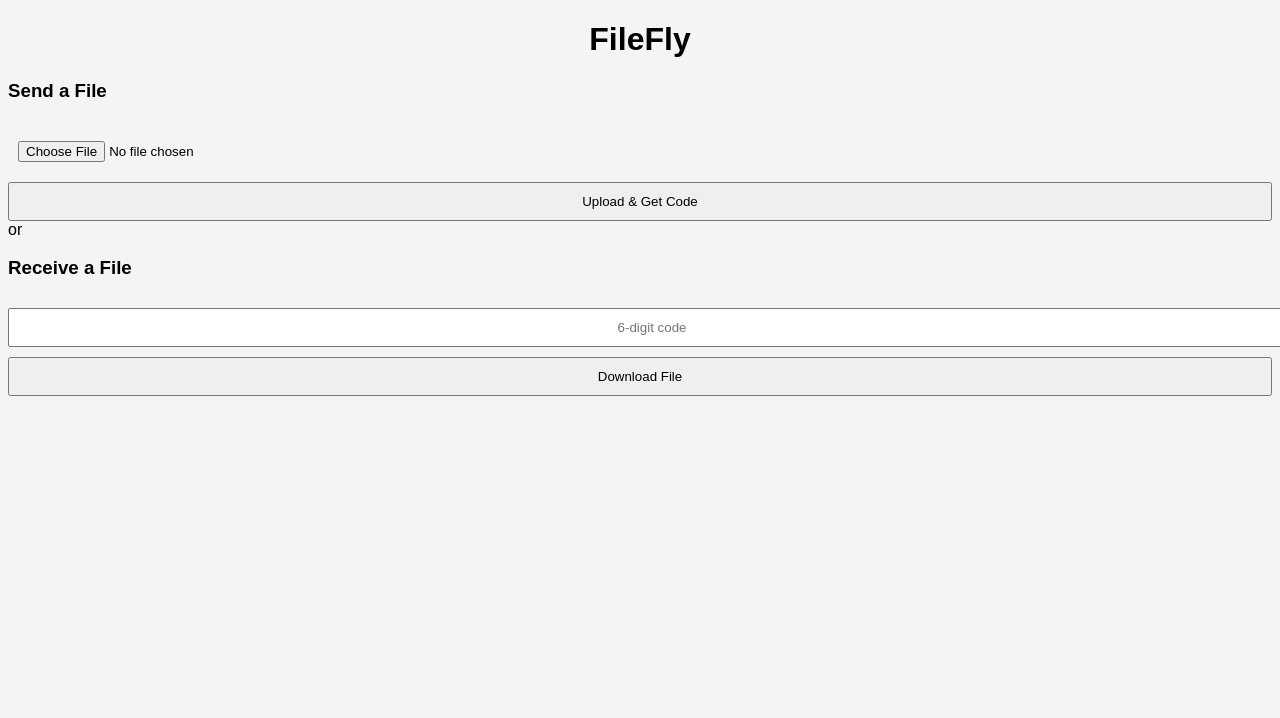
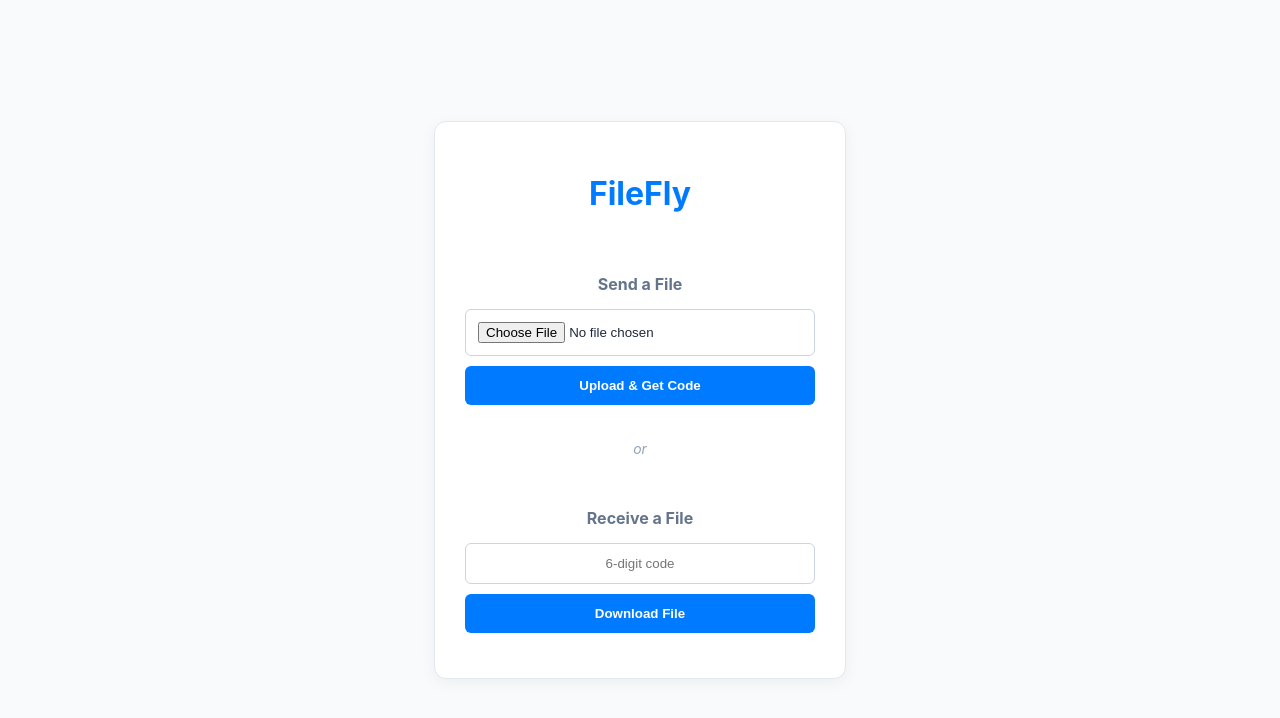
Before and after one commit to Ankitkrrsah/FileFly, a plain HTML site: page frontend/index.html in a window 1280 px wide. Drawn offline with Linux system fonts and the light colour scheme.

Commit message:
Updated the css , made it minimal

```diff
--- a/frontend/style.css
+++ b/frontend/style.css
@@ -1,61 +1,96 @@
 body {
-  font-family: Arial, sans-serif;
-  background: #f4f4f4;
+    font-family: 'Inter', -apple-system, sans-serif;
+    background-color: #f8fafc;
+    /* Clean white-ish background */
+    color: #1e293b;
+    display: flex;
+    justify-content: center;
+    align-items: center;
+    min-height: 100vh;
+    margin: 0;
 }
 
-.container {
-  max-width: 420px;
-  margin: 40px auto;
-  background: #fff;
-  padding: 20px;
-  border: 1px solid #ddd;
+.app-container {
+    background: white;
+    padding: 30px;
+    border-radius: 12px;
+    box-shadow: 0 4px 15px rgba(0, 0, 0, 0.05);
+    width: 100%;
+    max-width: 350px;
+    text-align: center;
+    border: 1px solid #e2e8f0;
 }
 
-h1, h2 {
-  text-align: center;
+h1 {
+    margin-bottom: 30px;
+    color: #007bff;
+    /* Main blue logo */
 }
 
-.tagline {
-  text-align: center;
-  color: #666;
-  font-size: 14px;
+h3 {
+    margin-bottom: 15px;
+    font-size: 16px;
+    color: #64748b;
 }
 
-.box {
-  margin-top: 20px;
+.section {
+    padding: 15px 0;
 }
 
-.drop-zone {
-  border: 2px dashed #999;
-  padding: 30px;
-  text-align: center;
-  cursor: pointer;
+input[type="file"],
+input[type="text"] {
+    width: 100%;
+    padding: 12px;
+    margin-bottom: 10px;
+    border: 1px solid #cbd5e1;
+    border-radius: 6px;
+    background: #ffffff;
+    color: #1e293b;
+    box-sizing: border-box;
+    text-align: center;
 }
 
 button {
-  width: 100%;
-  padding: 10px;
-  margin-top: 10px;
+    width: 100%;
+    padding: 12px;
+    background-color: #007bff;
+    /* Primary blue button */
+    color: white;
+    border: none;
+    border-radius: 6px;
+    cursor: pointer;
+    font-weight: 600;
+    transition: background 0.2s;
 }
 
-input {
-  width: 100%;
-  padding: 10px;
-  margin-top: 10px;
-  text-align: center;
+button:hover {
+    background-color: #0056b3;
 }
 
-#transferCode {
-  font-size: 28px;
-  font-weight: bold;
-  text-align: center;
-  margin: 10px 0;
+button:disabled {
+    background-color: #e2e8f0;
+    color: #94a3b8;
+}
+
+.divider {
+    margin: 20px 0;
+    color: #94a3b8;
+    font-style: italic;
+    font-size: 14px;
+}
+
+.code-text {
+    font-size: 28px;
+    font-weight: bold;
+    letter-spacing: 5px;
+    padding: 15px;
+    background: #f1f5f9;
+    border: 1px solid #007bff;
+    border-radius: 8px;
+    margin-top: 10px;
+    color: #007bff;
 }
 
 .hidden {
-  display: none;
+    display: none;
 }
-
-hr {
-  margin: 30px 0;
-}
```
